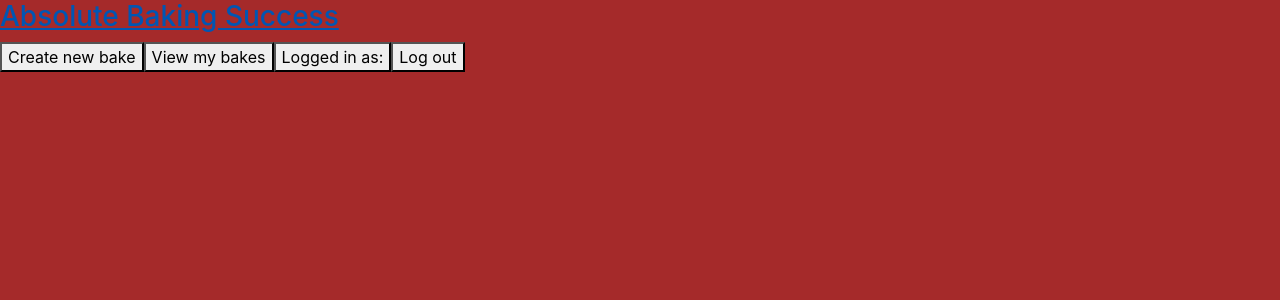
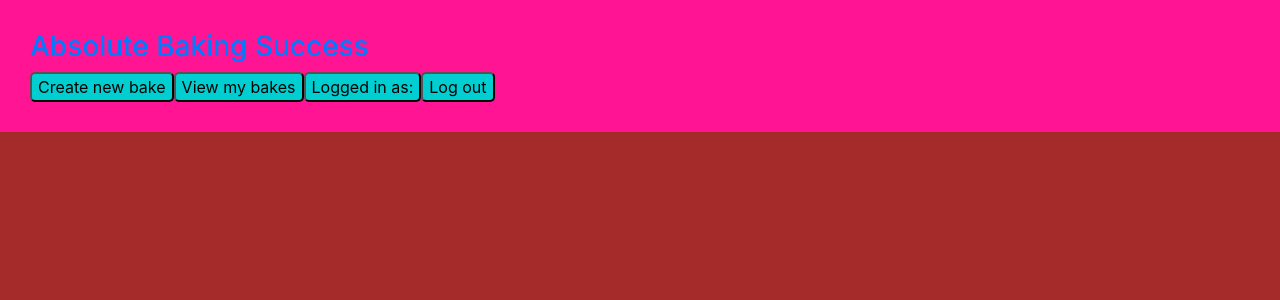
Before and after one commit to katrinareins/sourdough-calculator-frontend, a React (Create React App) app: page /viewbakes in a window 1280 px wide. Shown: the top 300 px of the page. Built offline with nearby package versions, Linux system fonts and the light colour scheme.

Commit message:
changes to nav. home now login.

```diff
--- a/src/App.js
+++ b/src/App.js
@@ -1,8 +1,8 @@
 import React from 'react';
 import './App.css';
-import Nav from './other/Nav'
-import Home from './other/Home'
-import LoginScreen from './login_page/LoginScreen';
+// import Nav from './other/Nav'
+// import Home from './other/Home'
+import LoginScreen from './other/LoginScreen';
 import NewBakeScreen from './newBake_page/NewBakeScreen';
 import ViewBakesScreen from './viewBakes_page/ViewBakesScreen';
 import { BrowserRouter as Router, Switch, Route } from 'react-router-dom';
@@ -185,16 +185,16 @@ class App extends React.Component {
     return (
       <Router>
         <div>
-          <Nav
+          {/* <Nav
           loggedInUser={this.state.email}
-          handleLogOut={this.handleLogOut} />
+          handleLogOut={this.handleLogOut} /> */}
 
           <Switch>
 
-            <Route path='/' exact component={Home} />
+            {/* <Route path='/' exact component={Home} /> */}
 
             <Route
-              path='/login'
+              path='/' exact
               render={() =>
                 <LoginScreen
                 // loggedIn={!this.state.loggedIn}
@@ -211,6 +211,8 @@ class App extends React.Component {
                 redirectLogin={this.redirectLogin}
                 date={this.state.date}
                 loggedIn={this.state.loggedIn}
+                loggedInUser={this.state.email}
+                handleLogOut={this.handleLogOut}
                 />
               }
               />
@@ -226,6 +228,8 @@ class App extends React.Component {
                 deleteNote={this.deleteNote}
                 notePatchRequest={this.notePatchRequest}
                 loggedIn={this.state.loggedIn}
+                loggedInUser={this.state.email}
+                handleLogOut={this.handleLogOut}
                 />
               }
             />
--- a/src/BakeCards.css
+++ b/src/BakeCards.css
@@ -23,3 +23,13 @@ body {
   background-color: darkslateblue;
   grid-column: 1;
 }
+
+.button {
+  border-radius: 5px;
+  background-color: darkturquoise;
+}
+
+.nav {
+  background-color: deeppink;
+  padding: 30px;
+}
--- a/src/newBake_page/newBakeScreen.js
+++ b/src/newBake_page/newBakeScreen.js
@@ -1,11 +1,16 @@
 import React, { Component } from 'react'
 import NewBakeContainer from '../newBake_page/NewBakeContainer'
+import Nav from '../other/Nav'
 
 export class NewBakeScreen extends Component {
 
     render() {
         return (
             <div>
+                <Nav
+                    loggedInUser={this.props.email}
+                    handleLogOut={this.props.handleLogOut} />
+
                 <NewBakeContainer handlePost={this.props.handlePost} userId={this.props.userId} />
             </div>
         )
--- a/src/other/Nav.js
+++ b/src/other/Nav.js
@@ -1,6 +1,7 @@
 import React, { Component } from 'react'
 import '../App.css'
 import { Link, Redirect } from 'react-router-dom'
+import '../BakeCards.css'
 
 export class Nav extends Component {
 
@@ -28,23 +29,23 @@ export class Nav extends Component {
                 {
                     // (this.props.loggedInUser) ?
                     <div>
-                        <nav className='nav-logged-in'>
+                        <nav className='nav'>
                             <div>
                                 <Link to='/'>
                                     <h3>Absolute Baking Success</h3>
                                 </Link>
 
                                 <Link to='/newBake'>
-                                    <button>Create new bake</button>
+                                    <button className='button' >Create new bake</button>
                                 </Link>
 
                                 <Link to='/viewbakes'>
-                                    <button>View my bakes</button>
+                                    <button className='button'>View my bakes</button>
                                 </Link>
 
-                                <button>Logged in as: {this.props.loggedInUser}</button>
+                                <button className='button'>Logged in as: {this.props.loggedInUser}</button>
 
-                                <button onClick={this.handleClick}>Log out</button>
+                                <button className='button' onClick={this.handleClick}>Log out</button>
                             </div>
                         </nav>
                     </div>
--- a/src/viewBakes_page/ViewBakesComponent.js
+++ b/src/viewBakes_page/ViewBakesComponent.js
@@ -115,7 +115,7 @@ export class ViewBakesComponent extends Component {
         const hasNotes = notes.length > 0
 
         return (
-            <div>
+            <div className='bake-item'>
 
                 <div>
                     <h3>{name}</h3>
--- a/src/viewBakes_page/viewBakesScreen.js
+++ b/src/viewBakes_page/viewBakesScreen.js
@@ -1,12 +1,18 @@
 import React, { Component } from 'react'
 import ViewBakesContainer from './ViewBakesContainer'
+import '../BakeCards.css'
+import Nav from '../other/Nav'
 
 export class ViewBakesScreen extends Component {
 
 
     render() {
         return (
-            <div>
+            <div className='.main-container'>
+
+                <Nav
+                loggedInUser={this.props.email}
+                handleLogOut={this.props.handleLogOut} />
 
                 <ViewBakesContainer
                 userId={this.props.userId}
```
Also changed, not shown: src/other/LoginScreen.js (renamed from src/login_page/loginScreen.js). Lines whose indentation alone changed are shown as unchanged.
